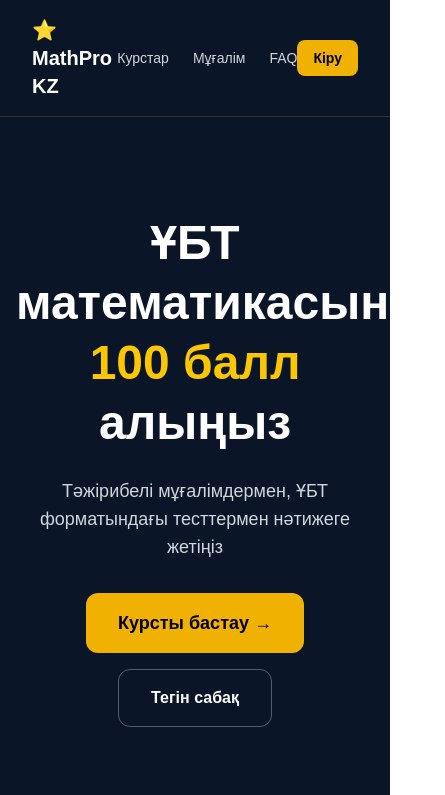
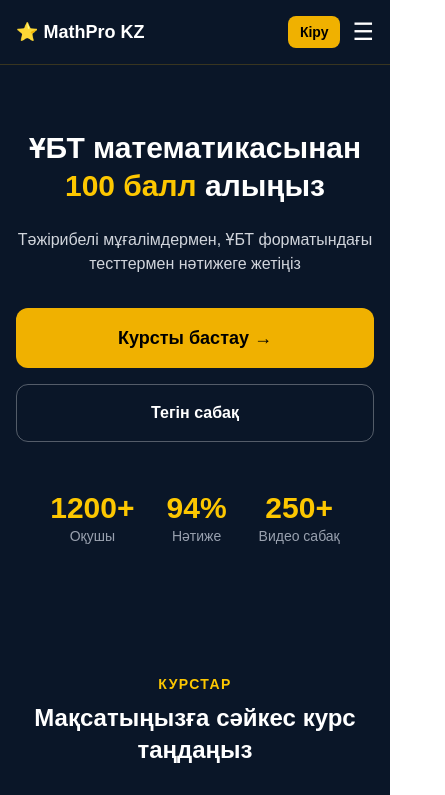
Before and after one commit to Zhasulan0803/mathpro-kz, a Next.js app: page / in a window 390 px wide. Shown: the top 795 px of the page, 445 px wide, since content can reach past the window. Built offline with nearby package versions, Linux system fonts and the light colour scheme.

Commit message:
mobile responsive design

```diff
--- a/app/page.tsx
+++ b/app/page.tsx
@@ -7,6 +7,7 @@ export default function Home() {
   const [formPhone, setFormPhone] = useState("")
   const [formLoading, setFormLoading] = useState(false)
   const [formSent, setFormSent] = useState(false)
+  const [menuOpen, setMenuOpen] = useState(false)
 
   async function handleFormSubmit() {
     if (!formName || !formPhone) return
@@ -26,47 +27,64 @@ export default function Home() {
     <main className="min-h-screen bg-[#0A1628] text-white">
 
       {/* NAVBAR */}
-      <nav className="flex items-center justify-between px-8 py-4 border-b border-yellow-500/20">
-        <div className="text-xl font-bold">⭐ MathPro KZ</div>
-        <div className="flex gap-6 text-sm text-gray-300">
+      <nav className="flex items-center justify-between px-4 md:px-8 py-4 border-b border-yellow-500/20 relative">
+        <div className="text-lg md:text-xl font-bold">⭐ MathPro KZ</div>
+        <div className="hidden md:flex gap-6 text-sm text-gray-300">
           <a href="#courses" className="hover:text-yellow-400 transition">Курстар</a>
           <a href="#teacher" className="hover:text-yellow-400 transition">Мұғалім</a>
           <a href="#faq" className="hover:text-yellow-400 transition">FAQ</a>
         </div>
-        <Link href="/login" className="bg-yellow-500 text-black px-4 py-2 rounded-lg font-semibold text-sm hover:bg-yellow-400 transition">
-          Кіру
-        </Link>
+        <div className="flex items-center gap-3">
+          <Link href="/login" className="bg-yellow-500 text-black px-3 py-1.5 md:px-4 md:py-2 rounded-lg font-semibold text-sm hover:bg-yellow-400 transition">
+            Кіру
+          </Link>
+          <button
+            onClick={() => setMenuOpen(!menuOpen)}
+            className="md:hidden text-white text-2xl"
+          >
+            {menuOpen ? "✕" : "☰"}
+          </button>
+        </div>
+
+        {/* MOBILE MENU */}
+        {menuOpen && (
+          <div className="absolute top-full left-0 right-0 bg-[#0E2A52] border-b border-yellow-500/20 flex flex-col gap-4 px-6 py-4 md:hidden z-50">
+            <a href="#courses" onClick={() => setMenuOpen(false)} className="text-gray-300 hover:text-yellow-400">Курстар</a>
+            <a href="#teacher" onClick={() => setMenuOpen(false)} className="text-gray-300 hover:text-yellow-400">Мұғалім</a>
+            <a href="#faq" onClick={() => setMenuOpen(false)} className="text-gray-300 hover:text-yellow-400">FAQ</a>
+          </div>
+        )}
       </nav>
 
       {/* HERO */}
-      <section className="text-center py-24 px-4">
-        <h1 className="text-5xl font-black mb-6 leading-tight">
+      <section className="text-center py-16 md:py-24 px-4">
+        <h1 className="text-3xl md:text-5xl font-black mb-6 leading-tight">
           ҰБТ математикасынан <br />
           <span className="text-yellow-400">100 балл</span> алыңыз
         </h1>
-        <p className="text-gray-300 text-lg mb-8 max-w-xl mx-auto">
+        <p className="text-gray-300 text-base md:text-lg mb-8 max-w-xl mx-auto">
           Тәжірибелі мұғалімдермен, ҰБТ форматындағы тесттермен нәтижеге жетіңіз
         </p>
-        <div className="flex gap-4 justify-center flex-wrap">
-          <Link href="/login" className="bg-yellow-500 text-black px-8 py-4 rounded-xl font-bold text-lg hover:bg-yellow-400 transition">
+        <div className="flex flex-col sm:flex-row gap-4 justify-center">
+          <Link href="/login" className="bg-yellow-500 text-black px-8 py-4 rounded-xl font-bold text-lg hover:bg-yellow-400 transition text-center">
             Курсты бастау →
           </Link>
-          <a href="#form" className="border border-white/30 px-8 py-4 rounded-xl font-semibold hover:border-yellow-500 transition">
+          <a href="#form" className="border border-white/30 px-8 py-4 rounded-xl font-semibold hover:border-yellow-500 transition text-center">
             Тегін сабақ
           </a>
         </div>
-        <div className="flex justify-center gap-12 mt-16 flex-wrap">
-          <div><div className="text-4xl font-black text-yellow-400">1200+</div><div className="text-gray-400 text-sm">Оқушы</div></div>
-          <div><div className="text-4xl font-black text-yellow-400">94%</div><div className="text-gray-400 text-sm">Нәтиже</div></div>
-          <div><div className="text-4xl font-black text-yellow-400">250+</div><div className="text-gray-400 text-sm">Видео сабақ</div></div>
+        <div className="flex justify-center gap-8 md:gap-12 mt-12 md:mt-16 flex-wrap">
+          <div><div className="text-3xl md:text-4xl font-black text-yellow-400">1200+</div><div className="text-gray-400 text-sm">Оқушы</div></div>
+          <div><div className="text-3xl md:text-4xl font-black text-yellow-400">94%</div><div className="text-gray-400 text-sm">Нәтиже</div></div>
+          <div><div className="text-3xl md:text-4xl font-black text-yellow-400">250+</div><div className="text-gray-400 text-sm">Видео сабақ</div></div>
         </div>
       </section>
 
       {/* COURSES */}
-      <section id="courses" className="py-20 px-8 max-w-6xl mx-auto">
-        <div className="text-center mb-12">
+      <section id="courses" className="py-16 md:py-20 px-4 md:px-8 max-w-6xl mx-auto">
+        <div className="text-center mb-10">
           <div className="text-yellow-400 text-sm font-semibold tracking-widest mb-2">КУРСТАР</div>
-          <h2 className="text-4xl font-black">Мақсатыңызға сәйкес курс таңдаңыз</h2>
+          <h2 className="text-2xl md:text-4xl font-black">Мақсатыңызға сәйкес курс таңдаңыз</h2>
         </div>
         <div className="grid grid-cols-1 md:grid-cols-3 gap-6">
           <div className="bg-white/5 border border-white/10 rounded-2xl p-6 hover:border-yellow-500/50 transition">
@@ -112,15 +130,15 @@ export default function Home() {
       </section>
 
       {/* МҰҒАЛІМ */}
-      <section id="teacher" className="py-20 px-8 max-w-6xl mx-auto">
-        <div className="bg-white/5 border border-white/10 rounded-3xl p-10 flex gap-10 items-center flex-wrap">
-          <div className="w-40 h-40 rounded-2xl bg-blue-900 border-2 border-yellow-500/30 flex items-center justify-center text-5xl font-black text-yellow-400 flex-shrink-0">АС</div>
-          <div>
+      <section id="teacher" className="py-16 md:py-20 px-4 md:px-8 max-w-6xl mx-auto">
+        <div className="bg-white/5 border border-white/10 rounded-3xl p-6 md:p-10 flex flex-col md:flex-row gap-6 md:gap-10 items-center">
+          <div className="w-28 h-28 md:w-40 md:h-40 rounded-2xl bg-blue-900 border-2 border-yellow-500/30 flex items-center justify-center text-4xl md:text-5xl font-black text-yellow-400 flex-shrink-0">АС</div>
+          <div className="text-center md:text-left">
             <div className="text-yellow-400 text-sm font-semibold tracking-widest mb-1">МҰҒАЛІМ</div>
-            <h2 className="text-3xl font-black mb-1">Асылбек Сейткали</h2>
+            <h2 className="text-2xl md:text-3xl font-black mb-1">Асылбек Сейткали</h2>
             <div className="text-yellow-400 text-sm mb-4">Математика мұғалімі · ҰБТ сарапшысы</div>
-            <p className="text-gray-300 mb-6 leading-relaxed">10 жылдан астам тәжірибе. 500+ оқушы ҰБТ-да 90+ балл алды.</p>
-            <div className="flex gap-3 flex-wrap">
+            <p className="text-gray-300 mb-6 leading-relaxed text-sm md:text-base">10 жылдан астам тәжірибе. 500+ оқушы ҰБТ-да 90+ балл алды.</p>
+            <div className="flex gap-2 flex-wrap justify-center md:justify-start">
               <span className="bg-blue-500/20 border border-blue-500/30 text-blue-300 text-xs px-3 py-1 rounded-full">🏆 ҰБТ сарапшысы</span>
               <span className="bg-blue-500/20 border border-blue-500/30 text-blue-300 text-xs px-3 py-1 rounded-full">📚 10+ жыл</span>
               <span className="bg-blue-500/20 border border-blue-500/30 text-blue-300 text-xs px-3 py-1 rounded-full">👨‍🎓 500+ оқушы</span>
@@ -131,10 +149,10 @@ export default function Home() {
       </section>
 
       {/* ПІКІРЛЕР */}
-      <section className="py-20 px-8 max-w-6xl mx-auto">
-        <div className="text-center mb-12">
+      <section className="py-16 md:py-20 px-4 md:px-8 max-w-6xl mx-auto">
+        <div className="text-center mb-10">
           <div className="text-yellow-400 text-sm font-semibold tracking-widest mb-2">ПІКІРЛЕР</div>
-          <h2 className="text-4xl font-black">Оқушылар не дейді?</h2>
+          <h2 className="text-2xl md:text-4xl font-black">Оқушылар не дейді?</h2>
         </div>
         <div className="grid grid-cols-1 md:grid-cols-3 gap-6">
           {[
@@ -158,37 +176,37 @@ export default function Home() {
       </section>
 
       {/* ТІРКЕЛУ ФОРМАСЫ */}
-      <section id="form" className="py-20 px-8 max-w-2xl mx-auto text-center">
-        <div className="bg-gradient-to-br from-blue-900/50 to-blue-800/20 border border-yellow-500/20 rounded-3xl p-12">
+      <section id="form" className="py-16 md:py-20 px-4 md:px-8 max-w-2xl mx-auto text-center">
+        <div className="bg-gradient-to-br from-blue-900/50 to-blue-800/20 border border-yellow-500/20 rounded-3xl p-8 md:p-12">
           <div className="text-yellow-400 text-sm font-semibold tracking-widest mb-2">ТЕГІН</div>
-          <h2 className="text-3xl font-black mb-3">Алғашқы сабаққа тіркелу</h2>
-          <p className="text-gray-300 mb-8">Аты-жөніңіз бен телефоныңызды қалдырыңыз</p>
+          <h2 className="text-2xl md:text-3xl font-black mb-3">Алғашқы сабаққа тіркелу</h2>
+          <p className="text-gray-300 mb-8 text-sm md:text-base">Аты-жөніңіз бен телефоныңызды қалдырыңыз</p>
           {formSent ? (
             <div className="bg-green-500/20 border border-green-500/30 text-green-400 px-6 py-4 rounded-xl text-lg font-semibold">
               ✅ Сәтті жіберілді! Жақында хабарласамыз.
             </div>
           ) : (
             <>
-              <div className="flex gap-3 flex-wrap justify-center">
+              <div className="flex flex-col sm:flex-row gap-3 justify-center">
                 <input
                   type="text"
                   placeholder="Аты-жөніңіз"
                   value={formName}
                   onChange={e => setFormName(e.target.value)}
-                  className="bg-white/10 border border-white/20 text-white placeholder-gray-400 px-4 py-3 rounded-xl outline-none focus:border-yellow-500 transition"
+                  className="w-full sm:w-auto bg-white/10 border border-white/20 text-white placeholder-gray-400 px-4 py-3 rounded-xl outline-none focus:border-yellow-500 transition"
                 />
                 <input
                   type="tel"
                   placeholder="Телефон нөмірі"
                   value={formPhone}
                   onChange={e => setFormPhone(e.target.value)}
-                  className="bg-white/10 border border-white/20 text-white placeholder-gray-400 px-4 py-3 rounded-xl outline-none focus:border-yellow-500 transition"
+                  className="w-full sm:w-auto bg-white/10 border border-white/20 text-white placeholder-gray-400 px-4 py-3 rounded-xl outline-none focus:border-yellow-500 transition"
                 />
               </div>
               <button
                 onClick={handleFormSubmit}
                 disabled={formLoading}
-                className="mt-4 bg-yellow-500 hover:bg-yellow-400 disabled:opacity-50 text-black px-8 py-3 rounded-xl font-bold transition"
+                className="mt-4 w-full sm:w-auto bg-yellow-500 hover:bg-yellow-400 disabled:opacity-50 text-black px-8 py-3 rounded-xl font-bold transition"
               >
                 {formLoading ? "Жіберілуде..." : "Тегін тіркелу →"}
               </button>
@@ -198,10 +216,10 @@ export default function Home() {
       </section>
 
       {/* FAQ */}
-      <section id="faq" className="py-10 px-8 max-w-2xl mx-auto">
+      <section id="faq" className="py-10 px-4 md:px-8 max-w-2xl mx-auto">
         <div className="text-center mb-8">
           <div className="text-yellow-400 text-sm font-semibold tracking-widest mb-2">FAQ</div>
-          <h2 className="text-4xl font-black">Жиі қойылатын сұрақтар</h2>
+          <h2 className="text-2xl md:text-4xl font-black">Жиі қойылатын сұрақтар</h2>
         </div>
         <div className="flex flex-col gap-4">
           {[
@@ -211,7 +229,7 @@ export default function Home() {
             { q: "Нәтиже болмаса ақша қайтарыла ма?", a: "Иә, 14 күн ішінде толық ақша қайтарылады." },
           ].map((f) => (
             <div key={f.q} className="bg-white/5 border border-white/10 rounded-xl p-5">
-              <div className="font-semibold mb-2">{f.q}</div>
+              <div className="font-semibold mb-2 text-sm md:text-base">{f.q}</div>
               <div className="text-gray-400 text-sm">{f.a}</div>
             </div>
           ))}
@@ -219,9 +237,9 @@ export default function Home() {
       </section>
 
       {/* FOOTER */}
-      <footer className="border-t border-white/10 text-center py-8 text-gray-500 text-sm mt-10">
+      <footer className="border-t border-white/10 text-center py-8 text-gray-500 text-sm mt-10 px-4">
         © 2025 <span className="text-yellow-400">MathPro KZ</span> · Барлық құқықтар қорғалған
-        <div className="flex justify-center gap-6 mt-3">
+        <div className="flex justify-center gap-4 md:gap-6 mt-3 flex-wrap">
           <Link href="/login" className="hover:text-yellow-400 transition">Кіру</Link>
           <Link href="/dashboard" className="hover:text-yellow-400 transition">Дашборд</Link>
           <Link href="/tests" className="hover:text-yellow-400 transition">Тесттер</Link>
```
